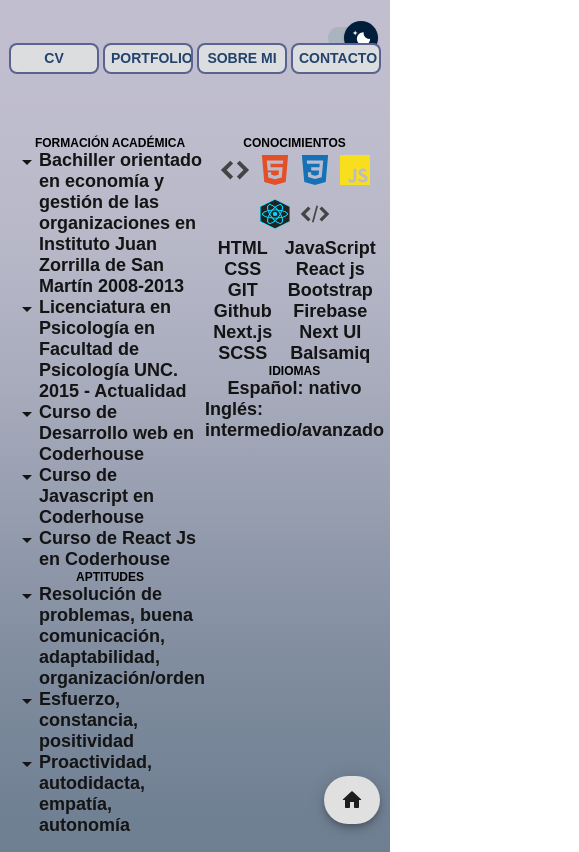
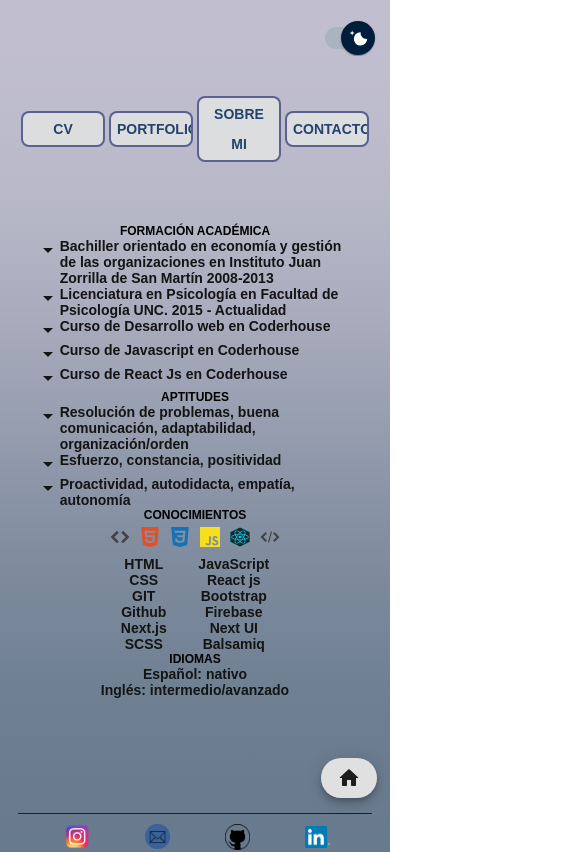
Before and after one commit to Jcruzcorti/newportfolio, a React (Create React App) app: page /cv in a window 390 px wide. Shown: the top 852 px of the page, 579 px wide, since content can reach past the window. Built offline with nearby package versions, Linux system fonts and the light colour scheme; a web font is replaced by a local one.

Commit message:
I finished adapting the previous components to mobile version, and I started to make the Cv component responsive

```diff
--- a/src/App.css
+++ b/src/App.css
@@ -65,10 +65,10 @@
 
 @media screen and (max-width: 760px) {
   .AppPrimary{
-    padding: 5px;
+    padding: 8px;
   }
   .AppSecondary{
-    padding: 5px;
+    padding: 8px;
   }
 
 }
--- a/src/components/buttons/ButtonLinkHome.jsx
+++ b/src/components/buttons/ButtonLinkHome.jsx
@@ -9,7 +9,8 @@ function ButtonLinkHome() {
 
   return (
     <>
-        <Fab variant="extended" className='ButtonHome'>
+
+        <Fab variant="extended" size='medium' className={'ButtonHome'} >
             <HomeRoundedIcon/>
         </Fab>
     </>
--- a/src/components/buttons/button.css
+++ b/src/components/buttons/button.css
@@ -63,14 +63,19 @@
     align-items: flex-end;
 }
 
+/* .ButtonHome{
+    width: 40px;
+    height: 40px;
+} */
 
-@media screen and (max-width: 760px) {
+
+@media screen and (max-width: 768px) {
 
     .ButtonHoverPrimary {
         display: inline-block;
-        width: 90px;
+        width: 84px;
         height: auto;
-        line-height: 25px;
+        line-height: 30px;
         margin: 2px;
         position: relative;
         overflow: hidden;
@@ -114,10 +119,12 @@
     .DivButtonTheme{
         display: flex;
         flex-direction: row;
-        position: sticky;
+        position:sticky;
+        z-index: 2;
         top: 20px;
         justify-content: flex-end;
         align-items: flex-end;
+        margin-bottom: 50px;
     }
 
 
--- a/src/components/cv/cv.css
+++ b/src/components/cv/cv.css
@@ -83,15 +83,97 @@
     /* margin-top: 10px; */
 }
 
-/* .DivSub1{
+
+
+@media screen and (max-width:768px){
+
+    .DivCv{
+        display: flex;
+        flex-direction: column;
+        justify-content: center;
+        align-items:  center;
+        margin-top: 50px;
+        margin-bottom: 50px;
+        padding: 10px;
+        /* min-height: 80vh; */
+    }
+
+    .DivCv:hover{
+        border-radius: 8px;
+        box-shadow: 3px 3px 10px 0.5px #141414;
+        transition: 0.5s all;
+      }
+
+
+    .DivCvPrimary{
+        display: flex;
+        flex-direction: column;
+        justify-content: center;
+        align-items:  center;
+        width: 90%;
 
     }
 
-.DivSub2{
+    .DivEducation{
+        display: flex;
+        flex-direction: column;
+        justify-content: center;
+        align-items:  flex-start;
+    }
+
+    .h4{
+        display: flex;
+        flex-direction: row;
+        justify-content: center;
+        align-items:  flex-start;
+        font-size: 14px;
+        color: #141414;
+        margin: 0px;
+        text-align: start;
+        padding: 0;
+    }
+
+    .DivAptitudes{
+        display: flex;
+        flex-direction: column;
+        justify-content: center;
+        align-items:  flex-start;
+    }
+
+
+
+
+    .DivCvSecondary{
+        display: flex;
+        flex-direction: column;
+        justify-content: center;
+        align-items:  center;
+        align-content: center;
+    }
+
+    .DivKnowledge{
+        padding-left: 2px;
+        padding-right: 2px;
+        /* width: 40px;
+        height: 40px; */
 
     }
 
+    .ImgKnowledges{
+        width: 20px;
+        height: 20px;
+        padding: 5px;
+        margin: 0;
+    }
 
-.DivLenguages{
+    .DivSub{
+        display: flex;
+        flex-direction: row;
+        justify-content: space-around;
+        align-items:  center;
+        /* margin-top: 10px; */
+    }
 
-} */
+
+
+}
--- a/src/components/footer/footer.css
+++ b/src/components/footer/footer.css
@@ -31,3 +31,45 @@ a {
     color: #141414;
     font-weight: 200;
   }
+
+
+
+  @media screen and (max-width:768px){
+    .DivFooter{
+    display: flex;
+    flex-direction: row;
+    justify-content: center;
+    align-items: center;
+    /* padding: 10px 2px 10px 2px; */
+    border-top: 1.5px solid #202020;
+    gap: 50px;
+    margin: 10px;
+
+    }
+
+    a {
+        display: flex;
+        flex-direction: row;
+        justify-content: center;
+        align-items: baseline;
+        text-decoration: none;
+        color: inherit;
+
+    }
+
+    .ImgFooter{
+        width: 25px;
+        height: auto;
+        padding-left: 5px;
+        padding-top: 10px;
+    }
+
+    .PFooter{
+        font-size: 20px;
+        color: #141414;
+        font-weight: 200;
+        display: none;
+    }
+
+
+  }
--- a/src/components/presentation/presentation.css
+++ b/src/components/presentation/presentation.css
@@ -43,7 +43,7 @@ h2{
         flex-direction: column;
         align-items: center;
         justify-content: center;
-        min-height: 50vh;
+        min-height: 60vh;
         gap: 15px;
 
     }
@@ -54,12 +54,12 @@ h2{
         align-items: center;
         justify-content: center;
         gap: 25px;
-        margin-bottom: 30px;
+        margin-bottom: 20px;
 
       }
 
     .PhotoCv{
-        width: 110px;
+        width: 140px;
         height: auto;
         border-radius: 6px;
         box-shadow: 1px 1px 15px 2px rgb(65, 65, 61);
```
Lines whose indentation alone changed are shown as unchanged.
